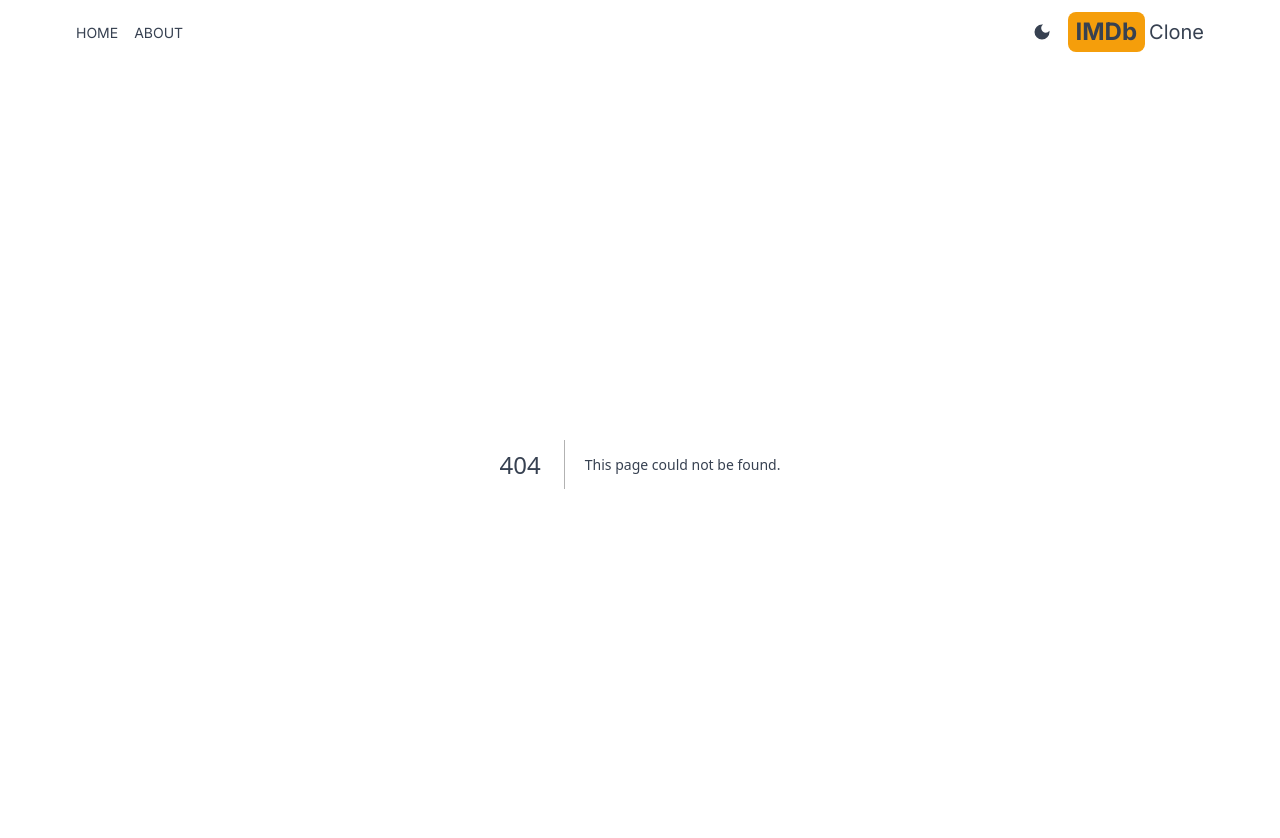
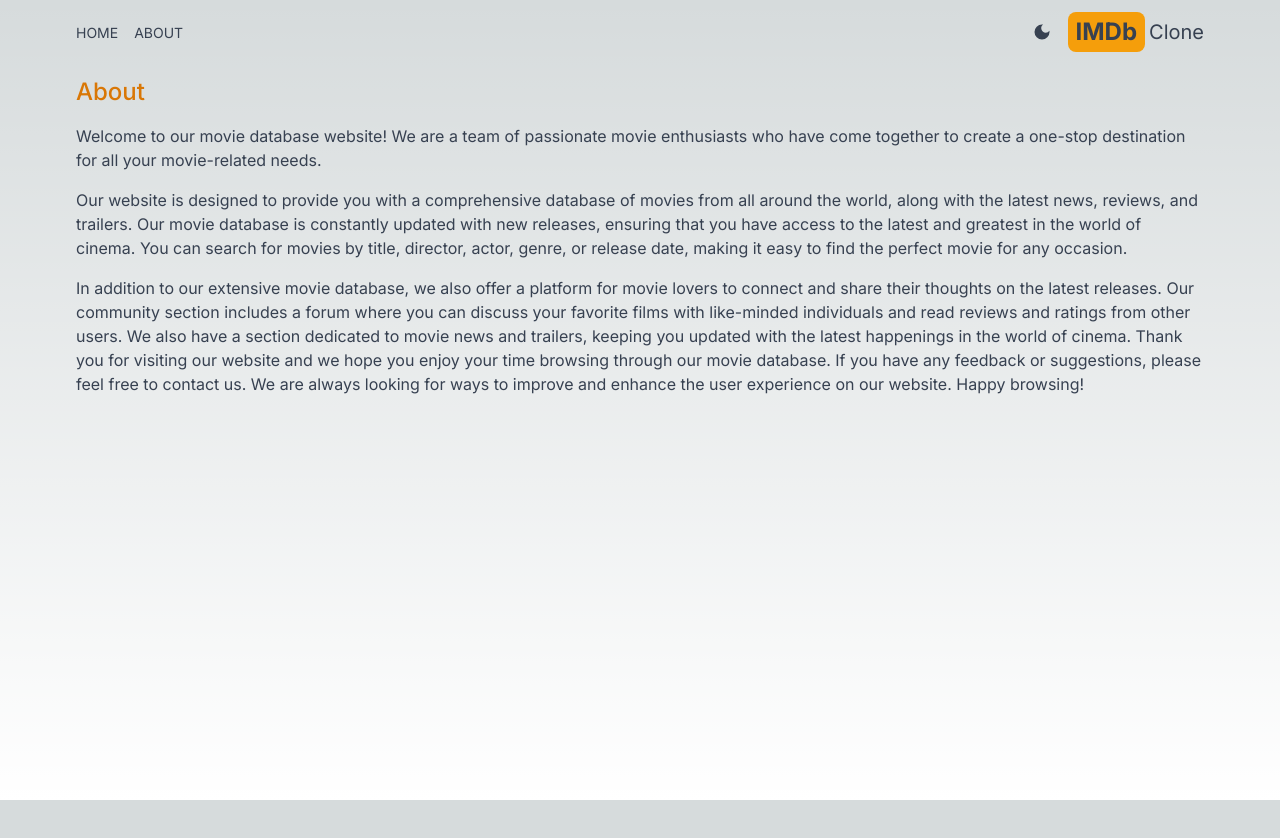
Before and after one commit to AdrianNetto/imdb-clone, a Next.js app: page /about in a window 1280 px wide. Before the commit this address had no page. Shown: the top 838 px of the page. After the commit the page ends 800 px from the top, so only its background shows below. Built offline with nearby package versions, Linux system fonts and the light colour scheme.

Commit message:
about page

```diff
--- /dev/null
+++ b/src/app/about/page.jsx
@@ -0,0 +1,38 @@
+import React from 'react'
+
+export default function About() {
+  return (
+    <div className='max-w-6xl mx-auto p-3 space-y-4'>
+      <h1 className='text-2xl font-medium text-amber-600'>About</h1>
+      <p>
+        Welcome to our movie database website! We are a team of passionate movie
+        enthusiasts who have come together to create a one-stop destination for
+        all your movie-related needs.
+      </p>
+
+      <p>
+        Our website is designed to provide you with a comprehensive database of
+        movies from all around the world, along with the latest news, reviews,
+        and trailers. Our movie database is constantly updated with new
+        releases, ensuring that you have access to the latest and greatest in
+        the world of cinema. You can search for movies by title, director,
+        actor, genre, or release date, making it easy to find the perfect movie
+        for any occasion.
+      </p>
+
+      <p>
+        In addition to our extensive movie database, we also offer a platform
+        for movie lovers to connect and share their thoughts on the latest
+        releases. Our community section includes a forum where you can discuss
+        your favorite films with like-minded individuals and read reviews and
+        ratings from other users. We also have a section dedicated to movie news
+        and trailers, keeping you updated with the latest happenings in the
+        world of cinema. Thank you for visiting our website and we hope you
+        enjoy your time browsing through our movie database. If you have any
+        feedback or suggestions, please feel free to contact us. We are always
+        looking for ways to improve and enhance the user experience on our
+        website. Happy browsing!
+      </p>
+    </div>
+  )
+}
--- a/src/app/components/Header.jsx
+++ b/src/app/components/Header.jsx
@@ -9,7 +9,9 @@
     <div className="flex justify-between items-center p-3 max-w-6xl mx-auto">
       <div className="flex gap-4">
         <MenuItem title="home" address="/" Icon={AiFillHome} />
+        <div className="ease-in-out duration-1000">
         <MenuItem title="about" address="/about" Icon={BsFillInfoCircleFill} />
+        </div>
       </div>
       <div className="flex items-center gap-4">
         <DarkModeSwitch />
```
